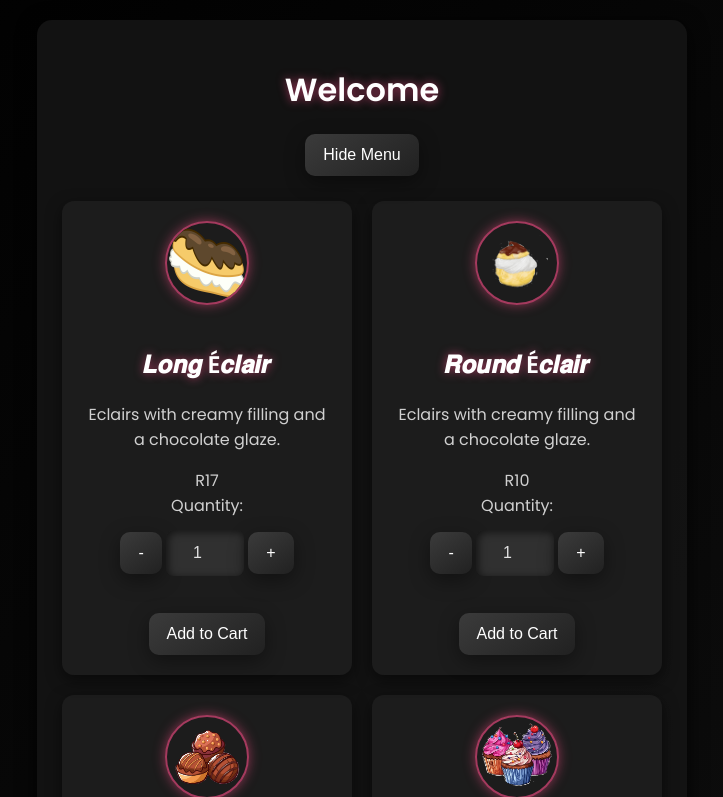
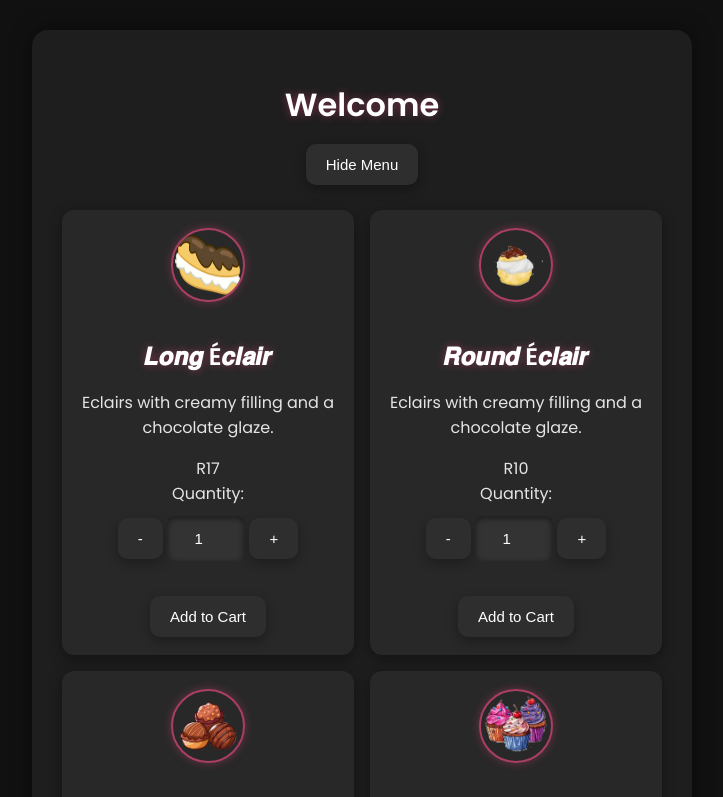
Before and after one commit to bix12as/sdfhb-bakery-oerder, a plain HTML site: page order/order/card-paid.html in a window 1280 px wide. Both pictures are taken after a click on the button "Show Menu". Shown: the top 797 px of the page, without its empty margins (278-1001 px from the left). Drawn offline with Linux system fonts and the light colour scheme.

Commit message:
Update card-paid.html

```diff
--- a/order/order/card-paid.html
+++ b/order/order/card-paid.html
@@ -9,131 +9,130 @@
 
       body {
         font-family: 'Poppins', sans-serif;
-          background: linear-gradient(135deg, #000000, #1a1a1a);
-          color: #d0d0d0;
+        background: #111;
+        color: #e5e5e5;
         margin: 0;
         padding: 0;
         text-align: center;
-          overflow-x: hidden;
       }
 
       .container {
         width: 90%;
         max-width: 600px;
-          margin: 20px auto;
-          padding: 25px;
-          background: rgba(20, 20, 20, 0.9);
-          border-radius: 15px;
-          box-shadow: 0 4px 20px rgba(0, 0, 0, 0.8);
-          animation: fadeIn 1s forwards;
+        margin: 30px auto;
+        padding: 30px;
+        background: #1e1e1e;
+        border-radius: 16px;
+        box-shadow: 0 0 20px rgba(0, 0, 0, 0.5);
+        animation: fadeIn 0.8s ease-in-out;
       }
 
       h1, h2 {
         font-weight: 600;
-          color: #ffffff;
-          text-shadow: 0 0 10px rgba(255, 79, 138, 0.6);
-          margin-bottom: 20px;
+        color: #fff;
+        text-shadow: 0 0 8px rgba(255, 79, 138, 0.4);
+        margin-bottom: 15px;
       }
 
       @keyframes fadeIn {
-          from { opacity: 0; }
-          to { opacity: 1; }
+        from { opacity: 0; transform: translateY(10px); }
+        to { opacity: 1; transform: translateY(0); }
       }
 
       #menu {
         display: flex;
         flex-wrap: wrap;
         justify-content: center;
-          gap: 20px;
+        gap: 16px;
         margin-top: 25px;
       }
 
       .menu-item {
         flex: 1 1 calc(45% - 20px);
-          background: rgba(30, 30, 30, 0.8);
-          padding: 20px;
+        background: #282828;
+        padding: 18px;
         border-radius: 12px;
-          box-shadow: 0 5px 15px rgba(0, 0, 0, 0.5);
-          transition: transform 0.3s ease, box-shadow 0.3s ease;
+        box-shadow: 0 4px 14px rgba(0, 0, 0, 0.4);
+        transition: all 0.3s ease;
         cursor: pointer;
       }
 
       .menu-item:hover {
-          transform: translateY(-8px);
-          box-shadow: 0 8px 30px rgba(255, 79, 138, 0.5);
+        transform: translateY(-6px);
+        box-shadow: 0 10px 25px rgba(255, 79, 138, 0.3);
       }
 
       .menu-img {
-          width: 80px;
-          height: 80px;
+        width: 70px;
+        height: 70px;
         border-radius: 50%;
-          margin-bottom: 15px;
+        margin-bottom: 10px;
         border: 2px solid rgba(255, 79, 138, 0.6);
-          box-shadow: 0 0 12px rgba(255, 79, 138, 0.5);
+        box-shadow: 0 0 10px rgba(255, 79, 138, 0.3);
         transition: transform 0.3s ease;
       }
 
       .menu-img:hover {
-          transform: scale(1.1);
+        transform: scale(1.05);
       }
 
       button {
-          background: linear-gradient(145deg, #3b3b3b, #212121); /* Dark muted gradient */
-          color: white;
+        background: #2e2e2e;
+        color: #fff;
         border: none;
-          padding: 12px 18px;
+        padding: 12px 20px;
         border-radius: 10px;
-          font-size: 16px;
+        font-size: 15px;
         cursor: pointer;
-          transition: transform 0.3s ease, box-shadow 0.3s ease;
-          box-shadow: 0 6px 20px rgba(0, 0, 0, 0.4);
+        transition: 0.3s ease;
+        box-shadow: 0 4px 12px rgba(0, 0, 0, 0.3);
       }
 
       button:hover {
-          transform: scale(1.05);
-          box-shadow: 0 12px 25px rgba(255, 255, 255, 0.3); /* Subtle white glow */
+        transform: scale(1.03);
+        box-shadow: 0 8px 18px rgba(255, 255, 255, 0.2);
       }
 
       input, textarea, select {
         width: 100%;
         padding: 14px;
-          margin: 12px 0;
+        margin: 10px 0;
         border: none;
         border-radius: 8px;
-          font-size: 16px;
-          background: rgba(50, 50, 50, 0.9);
-          color: #e0e0e0;
-          box-shadow: inset 2px 2px 8px rgba(0, 0, 0, 0.6);
-          transition: background 0.3s ease, box-shadow 0.3s ease;
+        font-size: 15px;
+        background: #333;
+        color: #fff;
+        box-shadow: inset 0 2px 6px rgba(0, 0, 0, 0.5);
+        transition: 0.3s ease;
       }
 
       input:focus, textarea:focus, select:focus {
-          background: rgba(70, 70, 70, 0.9);
+        background: #444;
         outline: none;
-          box-shadow: 0 0 12px rgba(255, 79, 138, 0.5);
+        box-shadow: 0 0 8px rgba(255, 79, 138, 0.4);
       }
 
       .notification {
         position: fixed;
         top: 20px;
         right: 20px;
-          padding: 15px 20px;
-          background: rgba(50, 150, 50, 0.9);
-          color: white;
+        padding: 12px 18px;
+        background: #38a169;
+        color: #fff;
         border-radius: 8px;
         opacity: 0;
         visibility: hidden;
         transform: translateY(-20px);
-          transition: opacity 0.4s ease, transform 0.4s ease;
+        transition: 0.4s ease;
         z-index: 1000;
       }
 
       .notification.error {
-          background: rgba(200, 50, 50, 0.9);
+        background: #e53e3e;
       }
 
       .notification.success {
-          background: rgba(50, 150, 50, 0.9);
+        background: #38a169;
       }
 
       .notification.show {
@@ -144,7 +143,7 @@
 
       @media (max-width: 768px) {
         .menu-item {
-              flex: 1 1 calc(100% - 20px);
+          flex: 1 1 100%;
         }
 
         button {
@@ -160,7 +159,7 @@
 
       @media (max-width: 480px) {
         h1, h2 {
-              font-size: 22px;
+          font-size: 20px;
         }
 
         .menu-img {
@@ -173,10 +172,6 @@
         }
       }
     </style>
-
-
-
-
 </head>
 <body>
   <div class="container">
```
Lines whose indentation alone changed are shown as unchanged.
